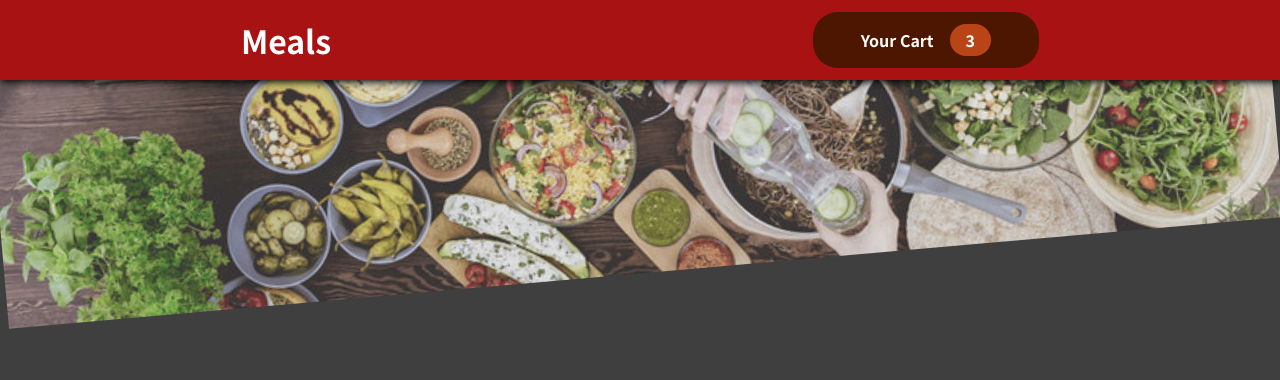
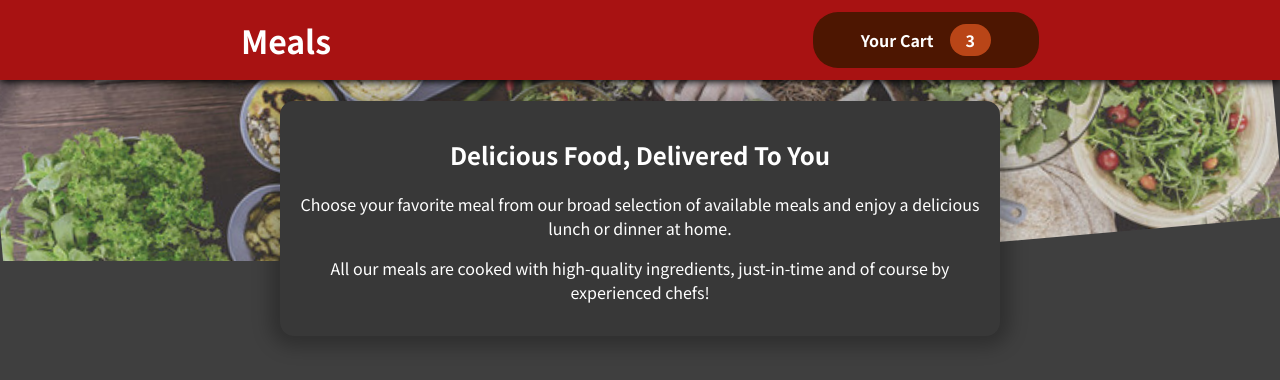
Before and after one commit to Anandg01/restaurant-app, a React (Create React App) app: page / in a window 1280 px wide. Shown: the top 380 px of the page. Built offline with nearby package versions, Linux system fonts and the light colour scheme.

Commit message:
add MealsSummary

```diff
--- a/src/App.js
+++ b/src/App.js
@@ -1,9 +1,11 @@
 import React from "react";
 import Header from "./components/Layout/Header/Header";
+import MealsSummary from "./components/Meals/MealsSummary";
 function App() {
   return (
     <div>
       <Header />
+      <MealsSummary />
     </div>
   );
 }
--- a/src/components/Layout/Header/Header.css
+++ b/src/components/Layout/Header/Header.css
@@ -13,7 +13,7 @@
 }
 .mealsImage{
     width: 100%;
-    position: fixed;
+    overflow: hidden;
 }
 .mealsImage img{
     width: 100%;
--- /dev/null
+++ b/src/components/Meals/MealsSummary.js
@@ -0,0 +1,18 @@
+import classes from "./MealsSummary.module.css"
+const MealsSummary = () => {
+console.log(classes)
+    return <>
+        <div className={classes.summary} >
+            <h2> Delicious Food, Delivered To You</h2>
+            <p>Choose your favorite meal from our broad selection of available meals
+                and enjoy a delicious lunch or dinner at home.</p>
+            <p>
+                All our meals are cooked with high-quality ingredients, just-in-time and
+                of course by experienced chefs!
+            </p>
+
+        </div>
+    </>
+}
+
+export default MealsSummary;
--- /dev/null
+++ b/src/components/Meals/MealsSummary.module.css
@@ -0,0 +1,13 @@
+.summary{
+    text-align: center;
+  max-width: 45rem;
+  width: 90%;
+  margin: auto;
+  margin-top: -10rem;
+  position: relative;
+  background-color: #383838;
+  color: white;
+  border-radius: 14px;
+  padding: 1rem;
+  box-shadow: 0 1px 18px 10px rgba(0, 0, 0, 0.25);
+}
```
